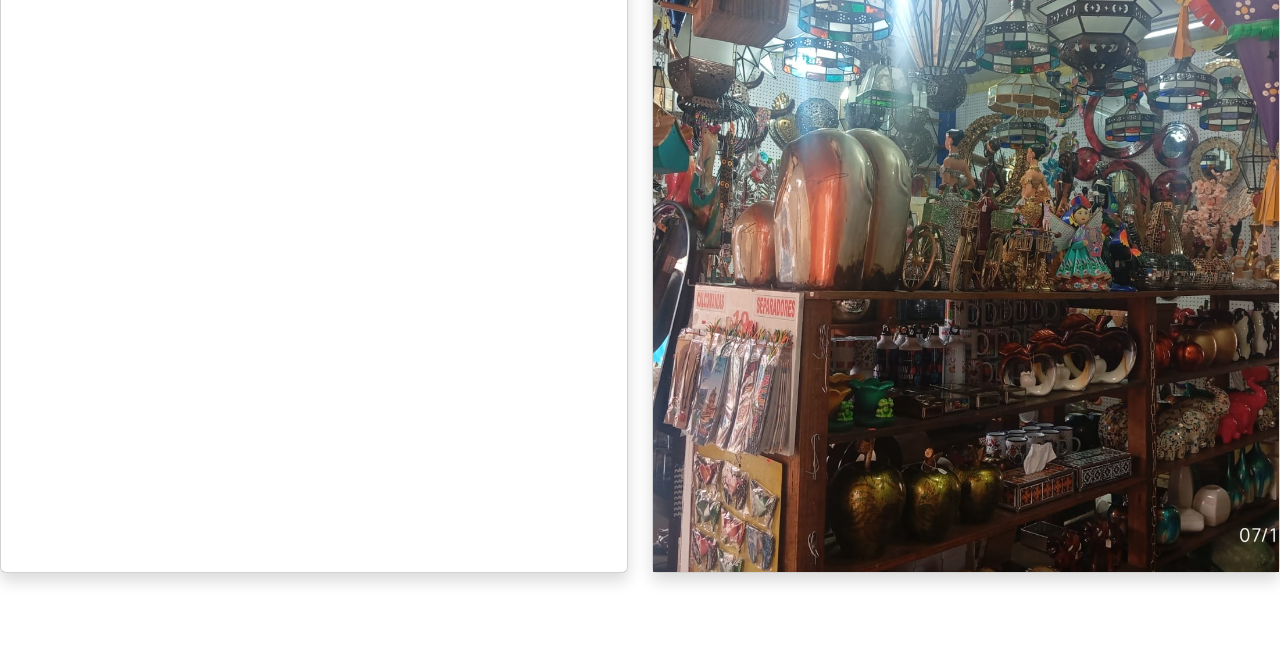
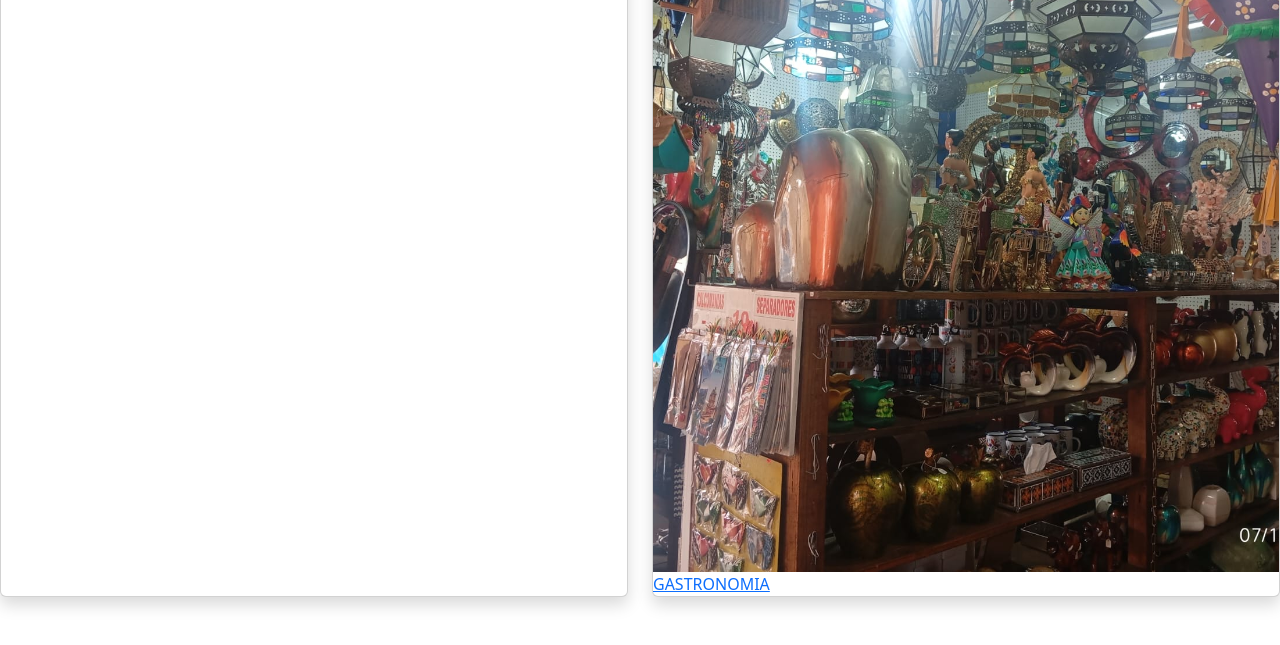
Before and after one commit to aHIme-floRes/WEBSITE-CEcyMagic-Perla, a plain HTML site: page noemi.html in a window 1280 px wide. Shown: the part 519-1164 px from the top of the page. Before the commit the page ends 1140 px from the top, so only its background shows below. Drawn offline with nearby package versions, Linux system fonts and the light colour scheme.

Commit message:
Add link to gastronomy section in noemi.html

```diff
--- a/noemi.html
+++ b/noemi.html
@@ -83,6 +83,7 @@
             class="card-img-top"
             alt="IMAGEN 1">
 
+             <A HREF="index.html">GASTRONOMIA</A>
         </div>
         </div>
         </div>
```
